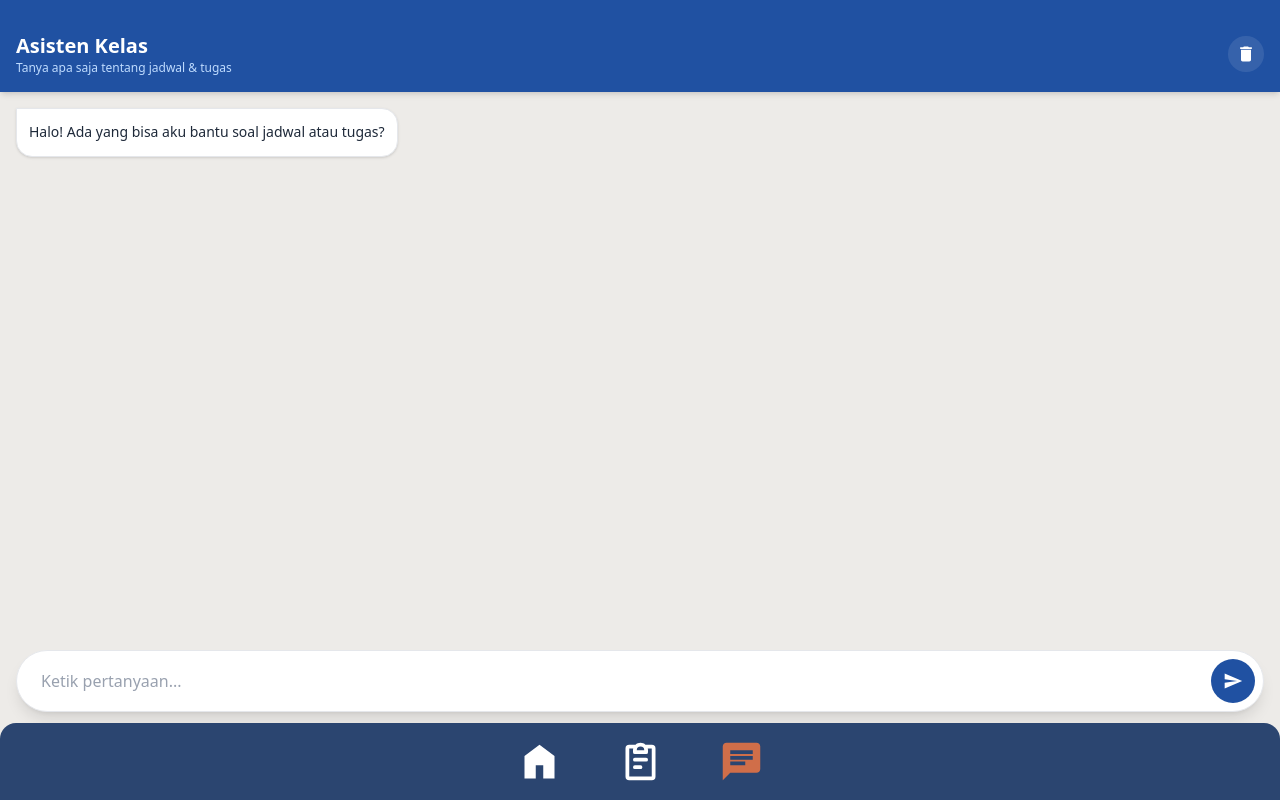
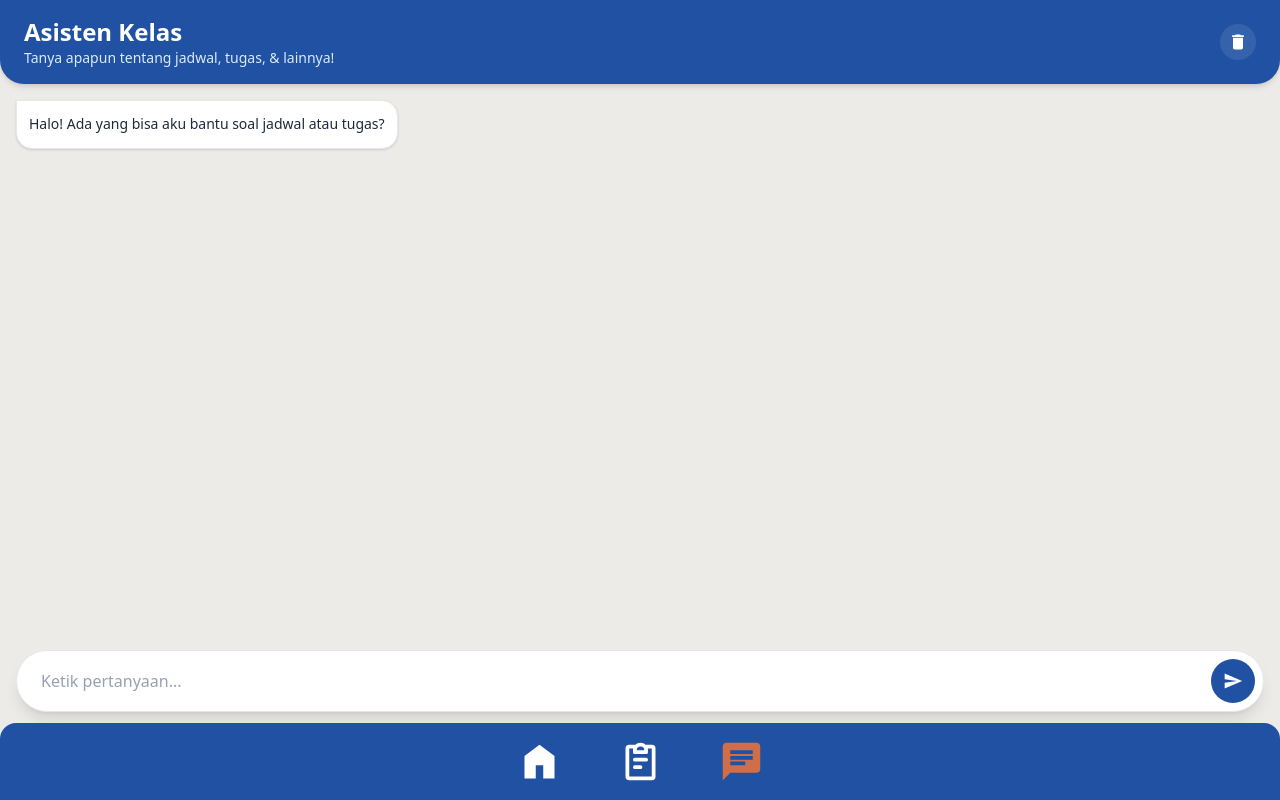
Before and after one commit to FaizYanuar/info-kelas-app, a Next.js app: page /chatpage in a window 1280 px wide. Built offline with nearby package versions, Linux system fonts and the light colour scheme.

Commit message:
style: add header in home and redesign header in chatpage

```diff
--- a/app/chatpage/page.tsx
+++ b/app/chatpage/page.tsx
@@ -91,10 +91,10 @@ export default function ChatPage() {
     <div className='bg-[#EDEBE8] h-screen flex flex-col'>
 
       {/* Header */}
-      <div className='bg-[#2051A2] p-4 pt-8 shadow-md shrink-0 flex justify-between items-center'>
+      <div className='bg-[#2051A2] px-6 pt-4 pb-4 rounded-b-3xl shadow-md shrink-0 flex justify-between items-center'>
         <div>
-            <h1 className='text-white font-bold text-xl'>Asisten Kelas</h1>
-            <p className='text-blue-200 text-xs'>Tanya apa saja tentang jadwal & tugas</p>
+            <h1 className='text-white text-2xl font-bold'>Asisten Kelas</h1>
+            <p className='text-blue-100 text-sm'>Tanya apapun tentang jadwal, tugas, & lainnya!</p>
         </div>
 
         <button
--- a/app/components/homepage/jadwal.tsx
+++ b/app/components/homepage/jadwal.tsx
@@ -38,7 +38,7 @@ export default function JadwalCard({ data, selectedDate, onUpdate }: JadwalProps
     return (
         <>
             <div className='sm:container sm:mx-auto mb-4'>
-                <div className='flex justify-center px-4'>
+                <div className='flex justify-center'>
                     <div className={`items-center w-full gap-2 py-1 px-4 bg-white rounded-xl shadow-md border ${containerBorder}`}>
 
                         {/* Header */}
--- a/app/components/homepage/navbar.tsx
+++ b/app/components/homepage/navbar.tsx
@@ -12,7 +12,7 @@ export default function BottomNavbar() {
     const inactiveColor = "#fff";   // Putih
 
     return (
-        <div className='fixed bottom-0 left-0 w-full z-50 bg-[#2B4570] py-4 rounded-t-2xl'>
+        <div className='fixed bottom-0 left-0 w-full z-50 bg-[#2051A2] py-4 rounded-t-2xl'>
             <div className='flex justify-center gap-14'>
 
                 {/* --- 1. HOME ICON --- */}
--- a/app/components/homepage/tanggal.tsx
+++ b/app/components/homepage/tanggal.tsx
@@ -76,10 +76,16 @@ export default function Tanggal({ selectedDate, onDateChange }: TanggalProps) {
     const weekDays = getWeekDays(sliderStartDate);
 
     return (
-        <div className='sm:container sm:mx-auto '>
+        <div className='sm:container sm:mx-auto'>
+            <div className='bg-[#2051A2] px-6 pt-4 pb-4 rounded-b-3xl shadow-md shrink-0 flex justify-between items-center'>
+                <div>
+                    <h1 className='text-white text-2xl font-bold'>Jadwal Kelas</h1>
+                    <p className='text-blue-100 text-sm'>Ada jadwal apa hari ini ya?</p>
+                </div>
+            </div>
             {/* --- PILL ATAS --- */}
-            <div className="flex justify-center p-4">
-                 <div className=" mt-6 flex justify-between w-screen">
+            <div className="flex justify-center px-4">
+                <div className=" mt-6 flex justify-between w-screen">
                     <div className='inline-flex items-center gap-2 py-1 px-4 bg-white rounded-xl shadow-sm border border-gray-200'>
                         {/* Tombol "Prev" */}
                         <button onClick={handlePrevDay} className="p-1 rounded-full hover:bg-gray-100 transition-colors">
@@ -112,7 +118,7 @@ export default function Tanggal({ selectedDate, onDateChange }: TanggalProps) {
             </div>
 
             {/* --- SLIDER KARTU BAWAH --- */}
-            <div className='p-4 sm:flex sm:justify-center '>
+            <div className='py-4 sm:flex sm:justify-center px-4'>
                 <div className='bg-[#2051A2] py-10 px-5 rounded-xl shadow-[0px_6px_4px_0px_rgba(0,0,0,0.25)]'>
                     {/* 'no-scrollbar' adalah kelas custom dari globals.css */}
                     <div className='flex gap-3 overflow-x-auto pb-1 no-scrollbar'>
@@ -133,9 +139,9 @@ export default function Tanggal({ selectedDate, onDateChange }: TanggalProps) {
 
                                     className={`shrink-0 w-16 py-2 px-2 text-center rounded-lg shadow-sm transition-colors duration-200
                                     ${isSelected
-                                        ? 'bg-[#D06E49] text-white' // Aktif
-                                        : 'bg-white/10 text-[#CFCFCF] hover:bg-white/20' // Inaktif
-                                    }
+                                            ? 'bg-[#D06E49] text-white' // Aktif
+                                            : 'bg-white/10 text-[#CFCFCF] hover:bg-white/20' // Inaktif
+                                        }
                                     `}
                                 >
                                     <h1 className='text-lg font-medium'>{day.day}</h1>
--- a/app/components/taskpage/task.tsx
+++ b/app/components/taskpage/task.tsx
@@ -78,7 +78,7 @@ export default function TaskPage() {
         <div className='bg-[#EDEBE8] min-h-screen pb-24'>
 
             {/* Header */}
-            <div className='bg-[#2051A2] pt-8 pb-12 px-6 rounded-b-3xl shadow-lg mb-6'>
+            <div className='bg-[#2051A2] pt-4 pb-4 px-6 rounded-b-3xl shadow-lg mb-6'>
                 <h1 className='text-white text-2xl font-bold'>Daftar Tugas</h1>
                 <p className='text-blue-100 text-sm'>Selesaikan sebelum deadline!</p>
             </div>
@@ -108,6 +108,7 @@ export default function TaskPage() {
                         <TombolTambah />
                     </>
                 )}
+
             </div>
 
             {/* --- MODAL DETAILS --- */}
--- a/app/homepage/page.tsx
+++ b/app/homepage/page.tsx
@@ -102,7 +102,7 @@ export default function Homepage() {
     <div className='bg-[#EDEBE8] h-screen overflow-auto'>
       <Tanggal selectedDate={selectedDate} onDateChange={setSelectedDate} />
 
-      <div className='pb-24 sm:px-4 sm:container sm:mx-auto sm:max-w-1/3'>
+      <div className='pb-24 sm:px-4 sm:container sm:mx-auto sm:max-w-1/3 px-4'>
         {loading ? (
           <div className='text-center text-gray-400 py-10 animate-pulse'>Memuat jadwal...</div>
         ) : schedules.length === 0 ? (
```
